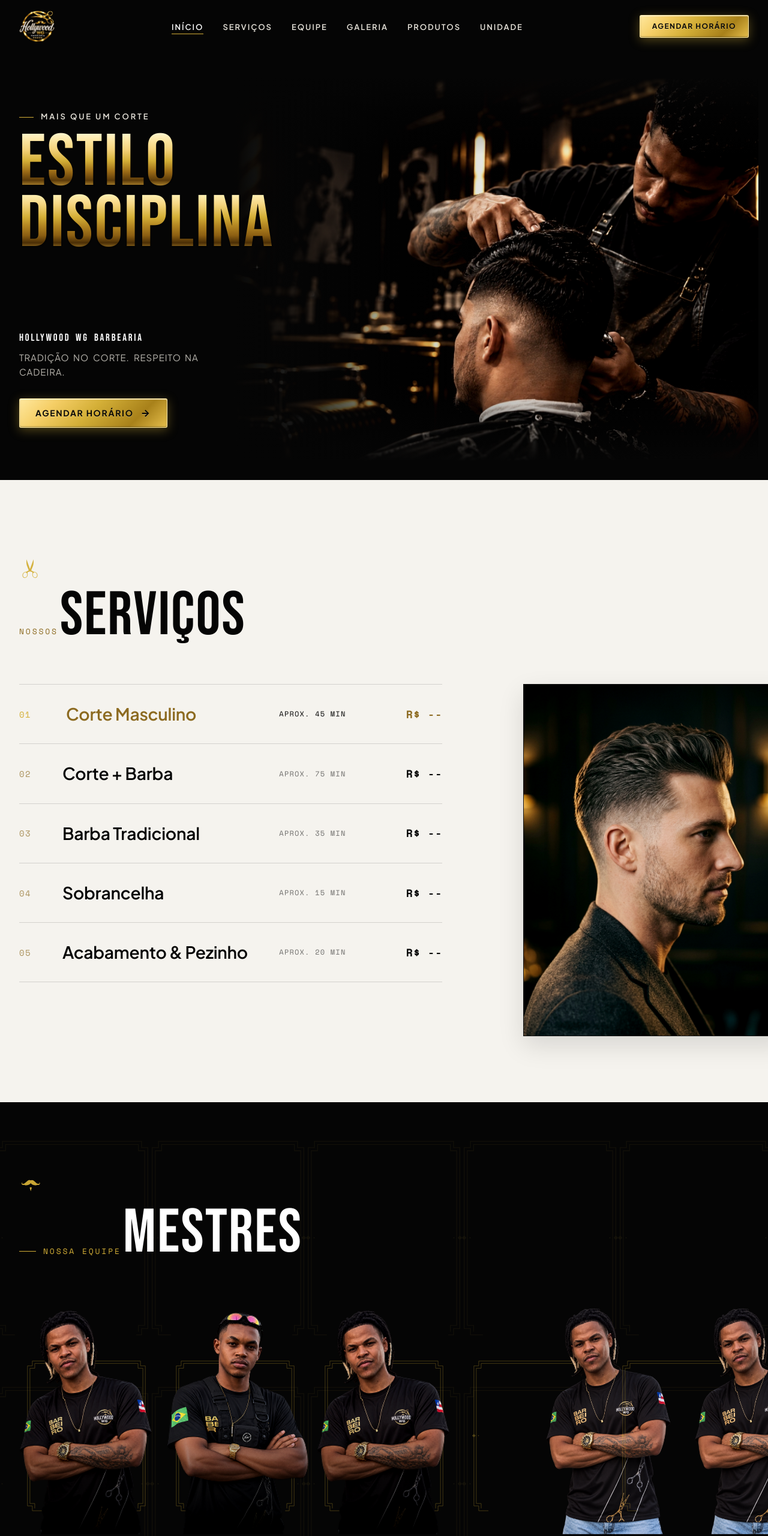
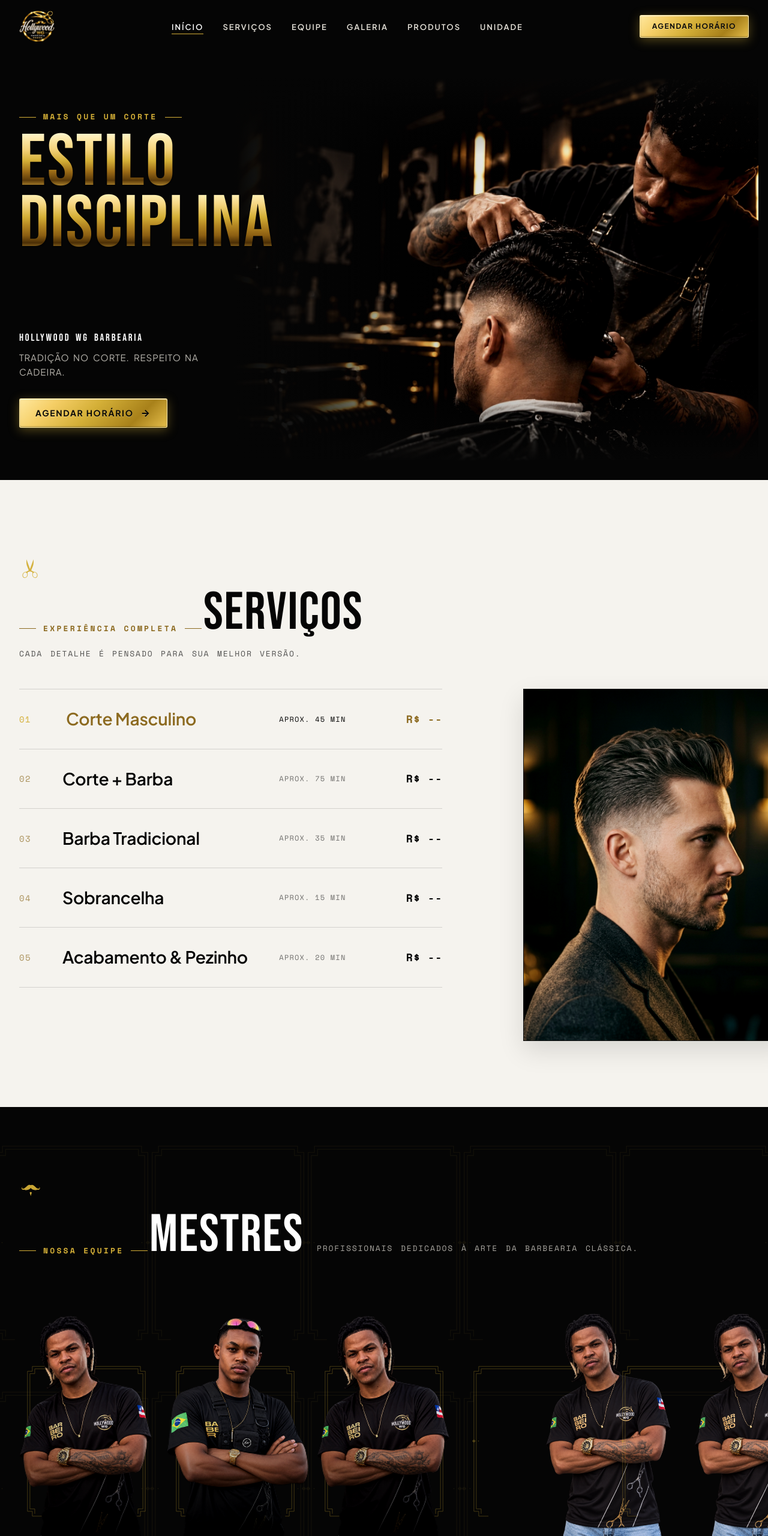
Before and after one commit to rafaelsetubal/hollywoodwg, a plain HTML site: page index.html in a window 1280 px wide. Shown: the top 2560 px of the page at 60% size. Drawn offline with nearby package versions, Linux system fonts and the light colour scheme.

Commit message:
Standardize all section headers with 2-line gold eyebrow, prominent display title, and descriptive subtitle

```diff
--- a/css/components.css
+++ b/css/components.css
@@ -286,29 +286,31 @@
   font-weight: 800 !important;
 }
 
-/* --- Eyebrow Component --- */
-.eyebrow {
+/* --- Standardized Eyebrow Component --- */
+.eyebrow,
+.hero-eyebrow {
   display: inline-flex;
   align-items: center;
   gap: var(--space-12);
-  font-family: var(--font-body);
+  font-family: var(--font-mono);
   font-size: var(--fs-eyebrow);
-  font-weight: var(--fw-semibold);
-  letter-spacing: 0.22em;
+  font-weight: 700;
+  letter-spacing: 0.25em;
   text-transform: uppercase;
-  color: var(--off-white);
+  color: var(--gold);
   margin-bottom: var(--space-16);
 }
 
-.eyebrow__line {
+.eyebrow__line,
+.hero-eyebrow__line {
   display: inline-block;
-  width: 24px;
+  width: 28px;
   height: 1px;
   background-color: var(--gold);
 }
 
 .eyebrow__text {
-  color: var(--off-white);
+  color: var(--gold);
 }
 
 /* ==================================================
--- a/css/instagram.css
+++ b/css/instagram.css
@@ -37,8 +37,11 @@
 }
 
 .instagram-header__eyebrow {
+  display: inline-flex;
+  align-items: center;
+  gap: var(--space-12);
   font-family: var(--font-mono);
-  font-size: var(--fs-micro);
+  font-size: var(--fs-eyebrow);
   font-weight: 700;
   letter-spacing: 0.25em;
   text-transform: uppercase;
@@ -46,24 +49,33 @@
   margin-bottom: var(--space-8);
 }
 
+.instagram-header__eyebrow-line {
+  display: inline-block;
+  width: 28px;
+  height: 1px;
+  background-color: var(--gold);
+}
+
 .instagram-header__title {
   font-family: var(--font-headline);
-  font-size: clamp(2.5rem, 6vw, 4.25rem);
-  line-height: 0.95;
-  letter-spacing: 0.04em;
+  font-size: clamp(3rem, 7vw, 5.5rem);
+  font-weight: var(--fw-regular);
+  line-height: 0.92;
+  letter-spacing: 0.02em;
   color: var(--white);
   text-transform: uppercase;
-  margin-bottom: var(--space-16);
+  margin: 0 0 10px 0;
 }
 
 .instagram-header__subtitle {
   font-family: var(--font-mono);
   font-size: 0.8125rem;
-  letter-spacing: 0.16em;
+  letter-spacing: 0.14em;
   text-transform: uppercase;
-  color: rgba(255, 255, 255, 0.55);
+  color: rgba(233, 229, 220, 0.72);
   max-width: 600px;
   margin: 0 auto;
+  line-height: 1.5;
 }
 
 /* --- Editorial Mosaic Grid --- */
--- a/css/services.css
+++ b/css/services.css
@@ -18,7 +18,7 @@
 
 /* Header with Official Scissors Asset */
 .services-header {
-  margin-bottom: var(--space-64);
+  margin-bottom: var(--space-48);
   max-width: 800px;
 }
 
@@ -36,21 +36,39 @@
   gap: var(--space-12);
   font-family: var(--font-mono);
   font-size: var(--fs-eyebrow);
-  letter-spacing: 0.22em;
+  font-weight: 700;
+  letter-spacing: 0.25em;
   text-transform: uppercase;
   color: var(--gold-dark);
   margin-bottom: var(--space-8);
 }
 
+.services-header__eyebrow-line {
+  display: inline-block;
+  width: 28px;
+  height: 1px;
+  background-color: var(--gold-dark);
+}
+
 .services-header__title {
   font-family: var(--font-headline);
-  font-size: clamp(3.75rem, 8vw, 6.5rem);
+  font-size: clamp(3rem, 7vw, 5.5rem);
   font-weight: var(--fw-regular);
-  line-height: 0.88;
+  line-height: 0.92;
   letter-spacing: 0.02em;
   text-transform: uppercase;
   color: var(--black);
+  margin: 0 0 10px 0;
+}
+
+.services-header__subtitle {
+  font-family: var(--font-mono);
+  font-size: 0.8125rem;
+  letter-spacing: 0.14em;
+  text-transform: uppercase;
+  color: rgba(20, 20, 20, 0.72);
   margin: 0;
+  line-height: 1.5;
 }
 
 /* Asymmetrical Layout (58% list left / 42% photo right) */
--- a/css/team.css
+++ b/css/team.css
@@ -54,7 +54,8 @@
   gap: var(--space-12);
   font-family: var(--font-mono);
   font-size: var(--fs-eyebrow);
-  letter-spacing: 0.22em;
+  font-weight: 700;
+  letter-spacing: 0.25em;
   text-transform: uppercase;
   color: var(--gold);
   margin-bottom: var(--space-8);
@@ -69,13 +70,23 @@
 
 .team-header__title {
   font-family: var(--font-headline);
-  font-size: clamp(3.75rem, 8vw, 6.5rem);
+  font-size: clamp(3rem, 7vw, 5.5rem);
   font-weight: var(--fw-regular);
-  line-height: 0.88;
+  line-height: 0.92;
   letter-spacing: 0.02em;
   text-transform: uppercase;
   color: var(--white);
+  margin: 0 0 10px 0;
+}
+
+.team-header__subtitle {
+  font-family: var(--font-mono);
+  font-size: 0.8125rem;
+  letter-spacing: 0.14em;
+  text-transform: uppercase;
+  color: rgba(233, 229, 220, 0.72);
   margin: 0;
+  line-height: 1.5;
 }
 
 /* ==================================================
--- a/index.html
+++ b/index.html
@@ -182,9 +182,10 @@
         <div class="hero__content">
 
           <!-- Eyebrow -->
-          <div class="eyebrow">
-            <span class="eyebrow__line" aria-hidden="true"></span>
-            <span class="eyebrow__text">MAIS QUE UM CORTE</span>
+          <div class="hero-eyebrow">
+            <span class="hero-eyebrow__line" aria-hidden="true"></span>
+            <span>MAIS QUE UM CORTE</span>
+            <span class="hero-eyebrow__line" aria-hidden="true"></span>
           </div>
 
           <!-- Main Compact Headline (Multi-Tonal Real Metallic Gold with Specular Glint) -->
@@ -203,10 +204,8 @@
             </span>
           </h1>
 
-          <!-- Subtitle -->
+          <!-- Subtitle & Description -->
           <p class="hero-subtitle">HOLLYWOOD WG BARBEARIA</p>
-
-          <!-- Description -->
           <p class="hero-description">TRADIÇÃO NO CORTE. RESPEITO NA CADEIRA.</p>
 
           <!-- Primary CTA -->
@@ -244,9 +243,12 @@
         <div class="services-header">
           <img src="assets/images/CORTE.svg" alt="" aria-hidden="true" class="services-header__brand-icon">
           <div class="services-header__eyebrow">
-            <span>NOSSOS</span>
+            <span class="services-header__eyebrow-line" aria-hidden="true"></span>
+            <span>EXPERIÊNCIA COMPLETA</span>
+            <span class="services-header__eyebrow-line" aria-hidden="true"></span>
           </div>
           <h2 class="services-header__title">SERVIÇOS</h2>
+          <p class="services-header__subtitle">CADA DETALHE É PENSADO PARA SUA MELHOR VERSÃO.</p>
         </div>
 
         <!-- Editorial Asymmetrical Layout -->
@@ -364,8 +366,10 @@
           <div class="team-header__eyebrow">
             <span class="team-header__eyebrow-line" aria-hidden="true"></span>
             <span>NOSSA EQUIPE</span>
+            <span class="team-header__eyebrow-line" aria-hidden="true"></span>
           </div>
           <h2 class="team-header__title">MESTRES</h2>
+          <p class="team-header__subtitle">PROFISSIONAIS DEDICADOS À ARTE DA BARBEARIA CLÁSSICA.</p>
         </div>
 
         <!-- Symmetrical 5-Column Editorial Cutout Grid with Official team-frame.svg -->
@@ -486,7 +490,9 @@
         <div class="instagram-header">
           <img src="assets/images/instagram.svg" alt="" aria-hidden="true" class="instagram-header__icon">
           <div class="instagram-header__eyebrow">
+            <span class="instagram-header__eyebrow-line" aria-hidden="true"></span>
             <span>NOSSO UNIVERSO</span>
+            <span class="instagram-header__eyebrow-line" aria-hidden="true"></span>
           </div>
           <h2 class="instagram-header__title">NO INSTAGRAM</h2>
           <p class="instagram-header__subtitle">ROTINA REAL. CLIENTES REAIS. RESULTADOS REAIS.</p>
--- a/js/main.js
+++ b/js/main.js
@@ -437,10 +437,15 @@ document.addEventListener('DOMContentLoaded', () => {
      ================================================== */
   const titleSelectors = [
     '.services-header__title',
+    '.services-header__subtitle',
     '.team-header__title',
+    '.team-header__subtitle',
     '.instagram-header__title',
+    '.instagram-header__subtitle',
     '.products-header__title',
+    '.products-header__subtitle',
     '.location-header__title',
+    '.location-header__subtitle',
     '.hero-subtitle',
     '.hero-description'
   ];
```
